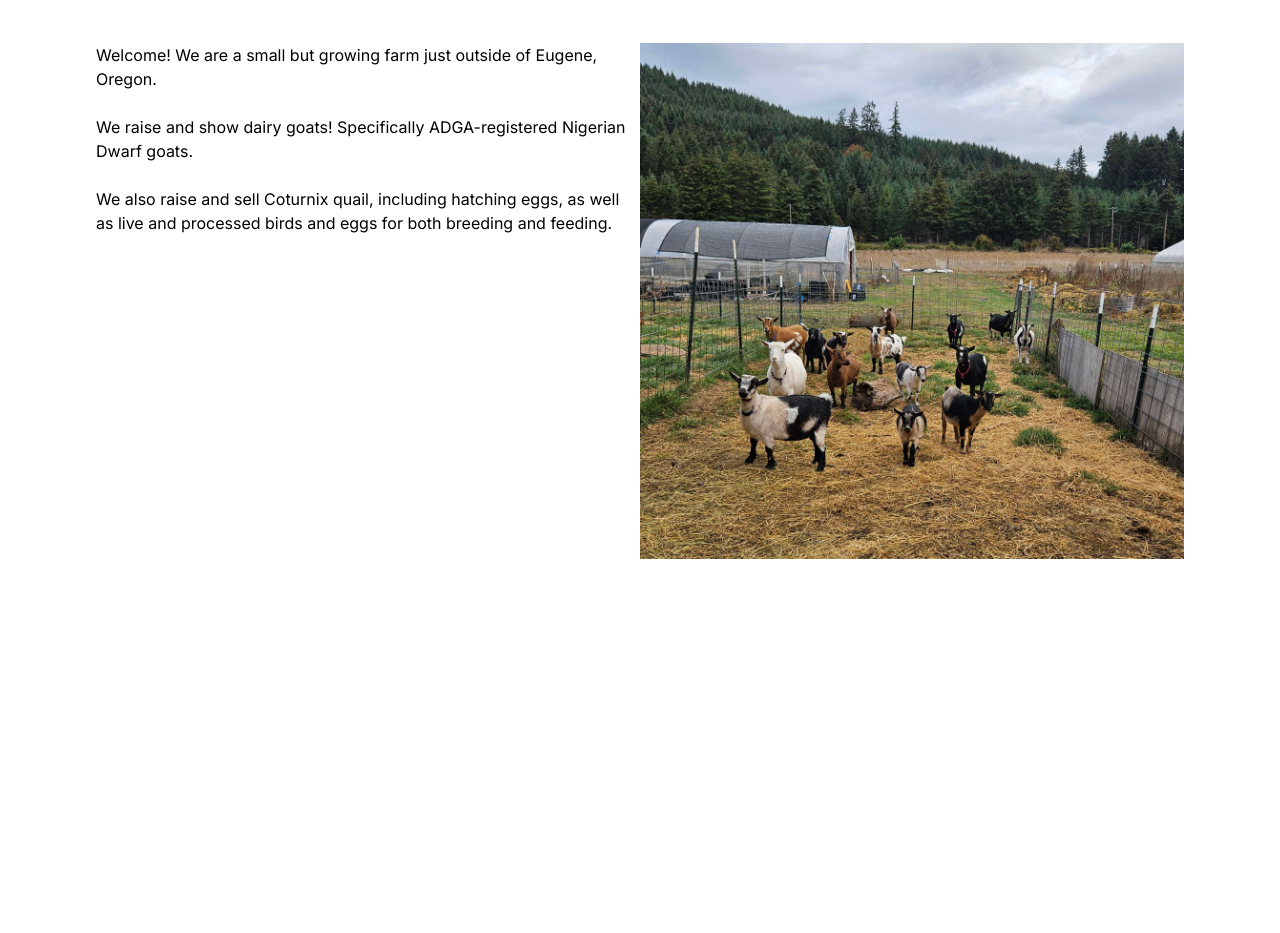
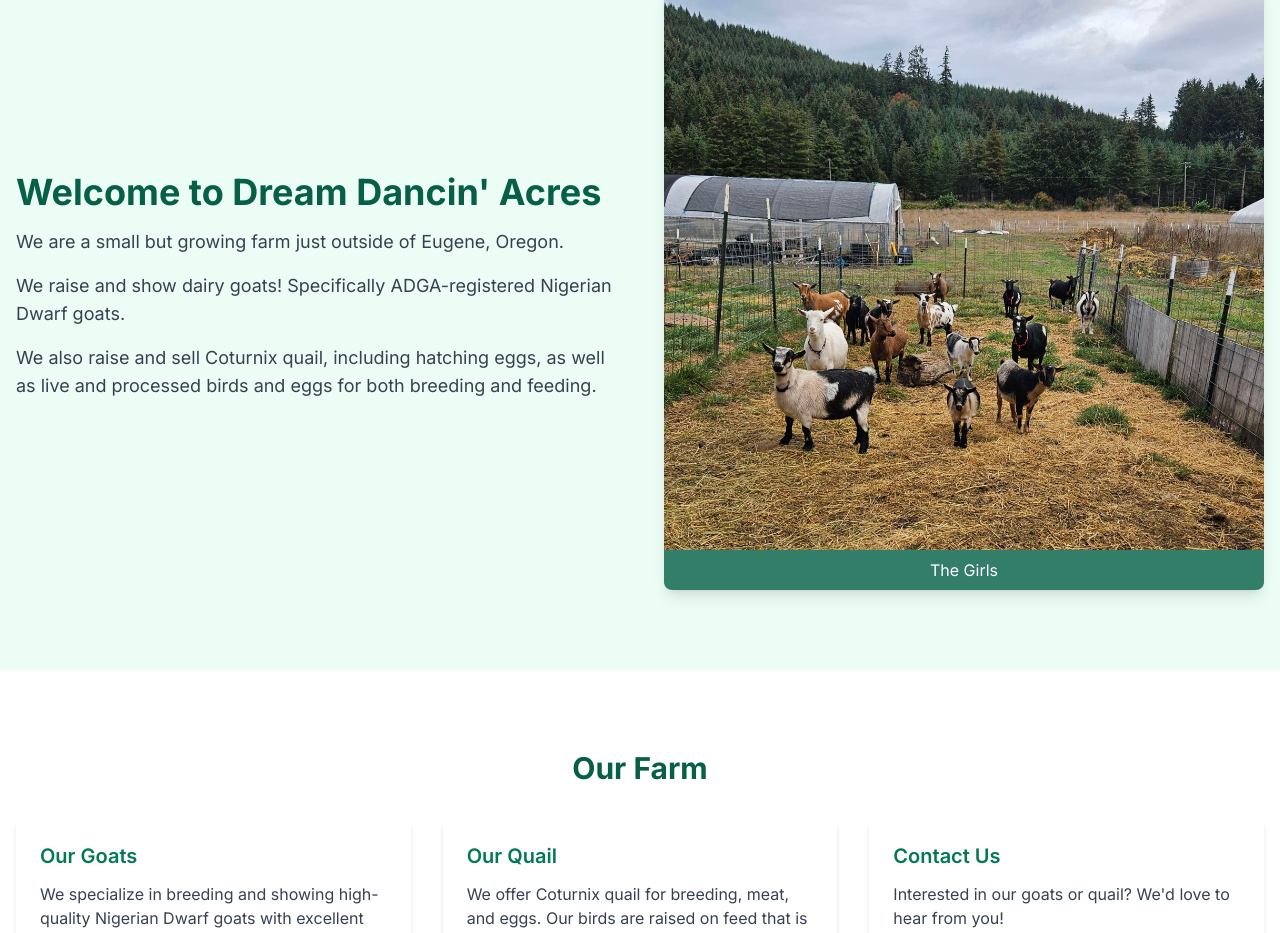
Before and after one commit to shawnaldridge/dreamdancin, a Next.js app: page / in a window 1280 px wide. Shown: the part 179-1112 px from the top of the page. Before the commit the page ends 880 px from the top, so only its background shows below. Built offline with nearby package versions, Linux system fonts and the light colour scheme.

Commit message:
Styling and image text

```diff
--- a/app/bucks/page.tsx
+++ b/app/bucks/page.tsx
@@ -2,12 +2,14 @@ import React from "react";
 import ThumbnailCarousel from "../components/carousel/carousel";
 
 const chipImages = [
-  { src: '/chip_1.jpg', alt: 'Chip Image 1' }
+  { src: '/chip_1.jpg', alt: 'Chip - how could you not love that face?' },
+  { src: '/chip_dam.jpg', alt: 'Chip\'s Dam (photo credit to Four Cedars farm)' },
+  { src: '/chip_sister.jpg', alt: 'Chip\'s Littermate Sister - Four Cedars AL Cayenne (photo credit to Four Cedars farm)' }
   // Add more Chip images as needed
 ];
 
 const dukeImages = [
-  { src: '/duke_1.jpg', alt: 'Duke Image 1' }
+  { src: '/duke_1.jpg', alt: 'Marduk - Duke around the barn' }
   // Add more Duke images as needed
 ];
 
--- a/app/components/carousel/carousel.tsx
+++ b/app/components/carousel/carousel.tsx
@@ -27,11 +27,18 @@ const ThumbnailCarousel = ({
 }: ThumbnailCarouselProps) => {
   const emblaRef = useRef(null);
   const [embla, setEmbla] = useState<EmblaCarouselType | null>(null);
+  const [selectedIndex, setSelectedIndex] = useState(0);
 
   useEffect(() => {
     if (emblaRef.current) {
       const emblaInstance = EmblaCarousel(emblaRef.current, { loop: true });
       setEmbla(emblaInstance as any); // Type assertion to fix argument type mismatch
+
+      // Add event listener for slide change
+      emblaInstance.on('select', () => {
+        setSelectedIndex(emblaInstance.selectedScrollSnap());
+      });
+
       return () => emblaInstance.destroy();
     }
   }, []);
@@ -75,11 +82,19 @@ const ThumbnailCarousel = ({
           </svg>
         </button>
       </div>
+
+      {/* Alt text caption */}
+      <div className="w-full mt-2 text-center">
+        <p className="text-sm md:text-base text-gray-700 bg-emerald-50 py-2 px-4 rounded-md">
+          {images[selectedIndex]?.alt || `Image ${selectedIndex + 1}`}
+        </p>
+      </div>
+
       <div className="embla-thumbnail flex flex-row gap-2 mt-4 justify-center">
         {images.map((image, index) => (
           <div
             key={index}
-            className="thumbnail cursor-pointer hover:opacity-75 transition-opacity"
+            className={`thumbnail cursor-pointer hover:opacity-75 transition-opacity ${index === selectedIndex ? 'ring-2 ring-emerald-500' : ''}`}
             onClick={() => embla && embla.scrollTo(index)}
           >
             <Image
--- a/app/does/page.tsx
+++ b/app/does/page.tsx
@@ -2,42 +2,42 @@ import React from "react";
 import ThumbnailCarousel from "../components/carousel/carousel";
 
 const jewelImages = [
-  { src: '/jewel_1.jpg', alt: 'Jewel Image 1' },
-  { src: '/jewel_2.jpg', alt: 'Jewel Image 2' },
+  { src: '/jewel_1.jpg', alt: 'Jewel at 2023 ADGA Nationals' },
+  { src: '/jewel_2.jpg', alt: 'Jewel at 2023 ADGA Nationals' },
   // Add more Jewel images as needed
 ];
 
 const mistralImages = [
-  { src: '/mistral_1.jpg', alt: 'Mistral Image 1' },
-  { src: '/mistral_2.jpg', alt: 'Mistral Image 2' },
+  { src: '/mistral_1.jpg', alt: 'Mistral at 2023 ADGA Nationals' },
+  { src: '/mistral_2.jpg', alt: 'Mistral at 2023 ADGA Nationals' },
   // Add more Mistral images as needed
 ];
 
 const reggieImages = [
-  { src: '/reggie_1.jpg', alt: 'Reggie Image 1' },
-  { src: '/reggie_2.jpg', alt: 'Reggie Image 2' },
+  { src: '/reggie_1.jpg', alt: 'Reggie in the barn' },
+  { src: '/reggie_2.jpg', alt: 'Reggie in the barn' },
   // Add more Reggie images as needed
 ];
 
 const cherryImages = [
-  { src: '/cherry_1.jpg', alt: 'Cherry Image 1' }
+  { src: '/cherry_1.jpg', alt: 'Cherry' }
   // Add more Cherry images as needed
 ];
 
 const dizzyImages = [
-  { src: '/dizzy_1.jpg', alt: 'Dizzy Image 1' }
+  { src: '/dizzy_1.jpg', alt: 'Dizzy' }
   // Add more Dizzy images as needed
 ];
 
 const corrieImages = [
-  { src: '/corrie_1.jpg', alt: 'Corrie Image 1' },
-  { src: '/corrie_2.jpg', alt: 'Corrie Image 2' },
+  { src: '/corrie_1.jpg', alt: 'Corrie as a yearling FF at Jackson County Fair' },
+  { src: '/corrie_2.jpg', alt: 'Corrie' },
   // Add more Corrie images as needed
 ];
 
 const fennelImages = [
-  { src: '/fennel_1.jpg', alt: 'Fennel Image 1' },
-  { src: '/fennel_2.jpg', alt: 'Fennel Image 2' },
+  { src: '/fennel_1.jpg', alt: 'Fennel' },
+  { src: '/fennel_2.jpg', alt: 'Fennel' },
   // Add more Fennel images as needed
 ];
 
--- a/app/page.tsx
+++ b/app/page.tsx
@@ -2,34 +2,81 @@ import Image from "next/image";
 
 export default function Home() {
   return (
-    <main className="flex min-h-screen p-24 flex-col grid-cols-02 place-content-around">
-      <div className="flex">
-
-        <div className="basis-1/2 flex-col">
-          <p className="col-span-1">
-            Welcome! We are a small but growing farm just outside of Eugene, Oregon.
+    <main className="min-h-screen">
+      {/* Hero Section */}
+      <section className="bg-emerald-50 py-12 md:py-20">
+        <div className="container mx-auto px-4">
+          <div className="flex flex-col md:flex-row items-center gap-8 md:gap-12">
+            <div className="w-full md:w-1/2 space-y-4">
+              <h1 className="text-3xl md:text-4xl font-bold text-emerald-800">
+                Welcome to Dream Dancin&apos; Acres
+              </h1>
+              <p className="text-lg text-gray-700">
+                We are a small but growing farm just outside of Eugene, Oregon.
               </p>
-          <br/>
-          <p className="">
+              <p className="text-lg text-gray-700">
                 We raise and show dairy goats! Specifically ADGA-registered Nigerian Dwarf goats.
               </p>
-          <br/>
-          <p className="">
+              <p className="text-lg text-gray-700">
                 We also raise and sell Coturnix quail, including hatching eggs, as well as live and processed birds and eggs for both breeding and feeding.
               </p>
-
             </div>
 
-        <div className="basis-1/2">
+            <div className="w-full md:w-1/2">
+              <div className="relative rounded-lg overflow-hidden shadow-lg">
                 <Image
                   src="/herd_1.jpg"
-            alt="2024 Babies lined up in their feeder"
+                  alt="The Girls"
                   width={800}
                   height={600}
                   priority
+                  className="w-full h-auto"
                 />
+                <div className="bg-emerald-800 bg-opacity-80 text-white text-center py-2 px-4">
+                  <p className="text-sm md:text-base">The Girls</p>
                 </div>
               </div>
+            </div>
+          </div>
+        </div>
+      </section>
+
+      {/* Featured Section */}
+      <section className="py-12 md:py-20">
+        <div className="container mx-auto px-4">
+          <h2 className="text-2xl md:text-3xl font-bold text-center mb-8 text-emerald-800">
+            Our Farm
+          </h2>
+
+          <div className="grid grid-cols-1 md:grid-cols-3 gap-8">
+            <div className="bg-white p-6 rounded-lg shadow-md">
+              <h3 className="text-xl font-semibold mb-3 text-emerald-700">Our Goats</h3>
+              <p className="text-gray-700">
+                We specialize in breeding and showing high-quality Nigerian Dwarf goats with excellent conformation and milk production.
+              </p>
+            </div>
+
+            <div className="bg-white p-6 rounded-lg shadow-md">
+              <h3 className="text-xl font-semibold mb-3 text-emerald-700">Our Quail</h3>
+              <p className="text-gray-700">
+                We offer Coturnix quail for breeding, meat, and eggs. Our birds are raised on feed that is grown, processed, and packaged right here in the Willamette Valley!
+                We are confident you will quickly notice the difference between what we offer and birds raised on minimal-calorie, mass-produced diets.
+              </p>
+            </div>
+
+            <div className="bg-white p-6 rounded-lg shadow-md">
+              <h3 className="text-xl font-semibold mb-3 text-emerald-700">Contact Us</h3>
+              <p className="text-gray-700">
+                Interested in our goats or quail? We&apos;d love to hear from you!
+                <br />
+                <a href="mailto:farm@dreamdancinacres.com" className="text-emerald-600 hover:text-emerald-800 mt-2 inline-block">
+                  farm@dreamdancinacres.com
+                </a>
+              </p>
+            </div>
+          </div>
+        </div>
+      </section>
     </main>
   );
 }
```
Also changed, not shown: public/chip_dam.jpg (added), public/chip_sister.jpg (added). Lines whose indentation alone changed are shown as unchanged.
